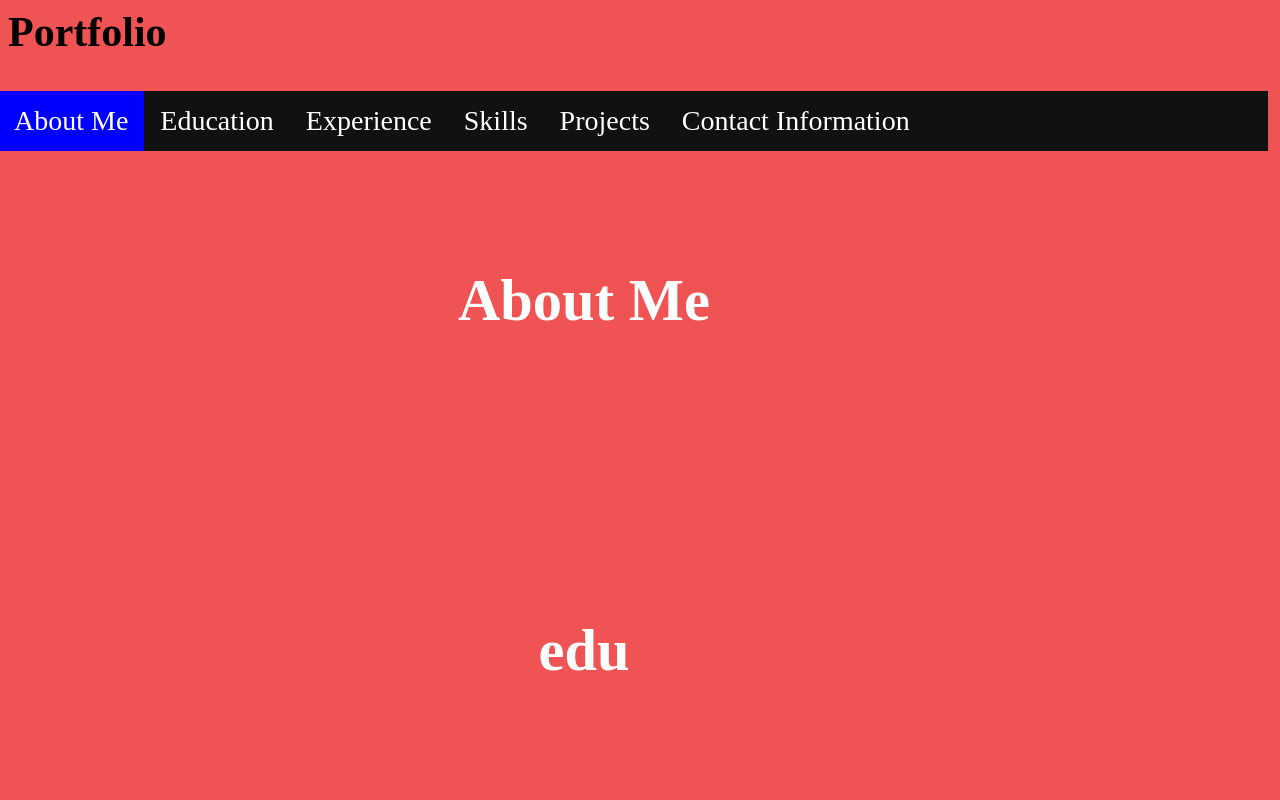
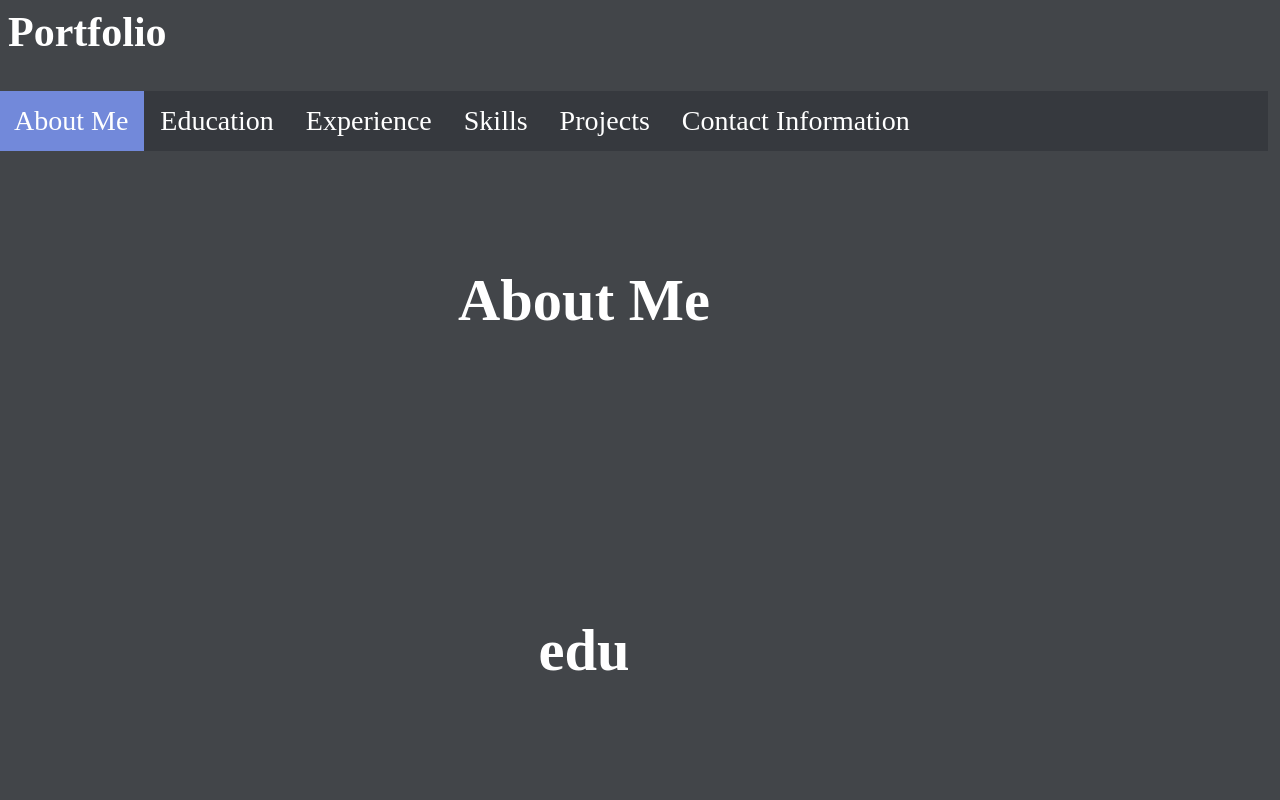
Before and after one commit to yurio24/Portfolio, a plain HTML site: page index.html in a window 1280 px wide. Shown: the top 800 px of the page. Drawn offline with Linux system fonts and the light colour scheme.

Commit message:
Updated code

```diff
--- a/style.css
+++ b/style.css
@@ -1,6 +1,10 @@
 body {
     font-size: 28px;
-    background-color: #EF5354;
+    background-color: #424549
+  }
+
+  h2 {
+    color: #FFF;
   }
 
   ul {
@@ -8,7 +12,7 @@ body {
     padding: 0;
     margin-left: -10;
     overflow: hidden;
-      background-color: #111;
+    background-color: #36393e;
     position: -webkit-sticky;
     position: sticky;
     top: 0;
@@ -32,15 +36,15 @@ body {
   }
 
   .active {
-    background-color: #0000FF;
+    background-color: #7289da;
   }
 
   .container {
     padding-top: 30px;
     width: 90vw;
     height: 40vh;
-    background-color: #EF5354;
+    background-color: #424549;
     font-size: 50px;
-    color: #fff;
+    color: #FFF;
     text-align: center;
   }
```
Also changed, not shown: index.html (indentation only). Lines whose indentation alone changed are shown as unchanged.
